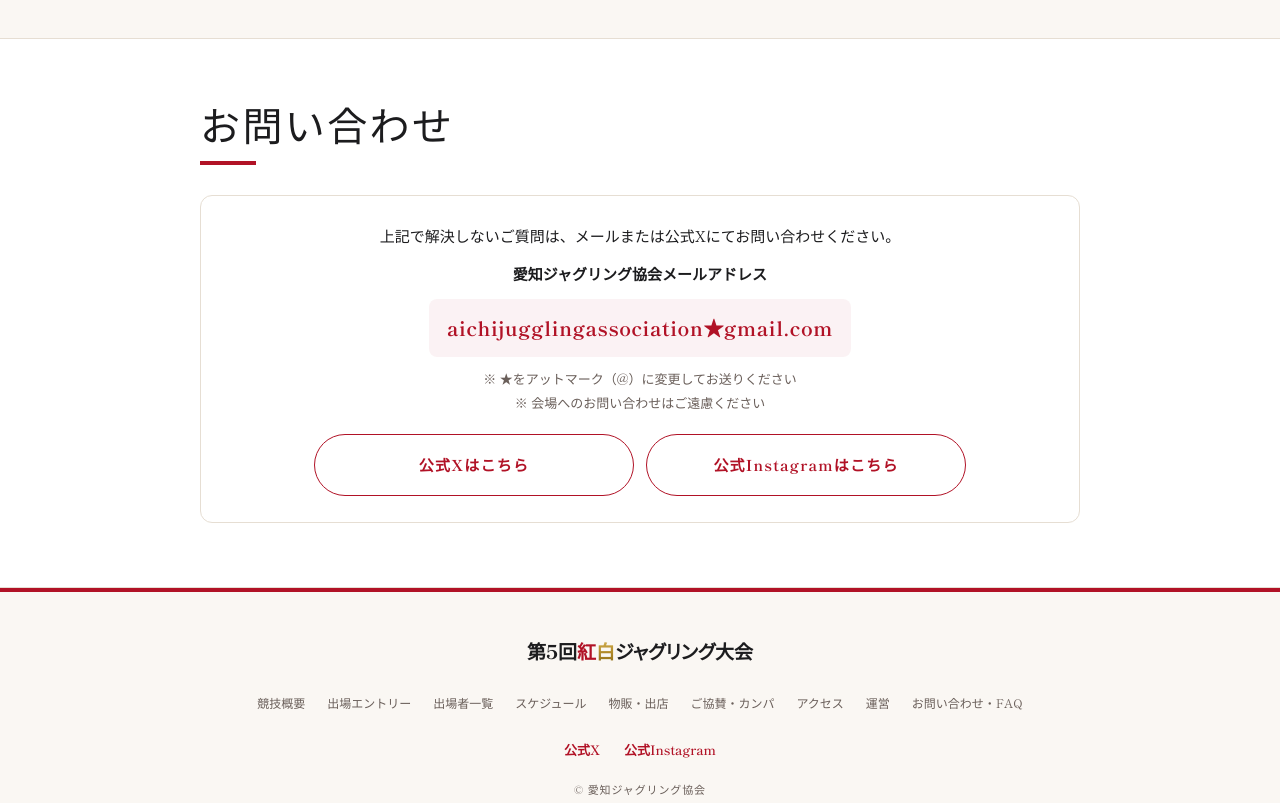
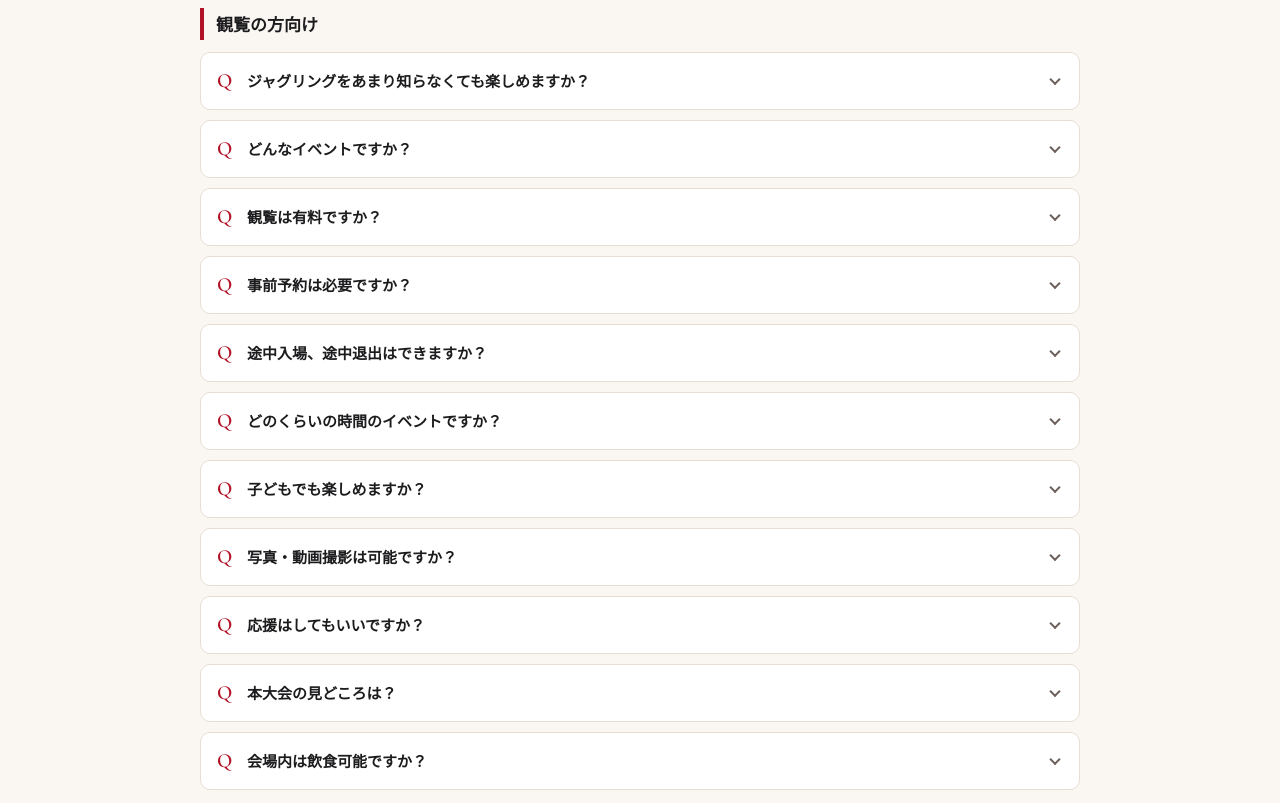
Before and after one commit to itosan1103/Kohakujuggling5th, a plain HTML site: page contact.html in a window 1280 px wide. Shown: the part 840-1643 px from the top of the page. Drawn offline with nearby package versions, Linux system fonts and the light colour scheme; a web font is replaced by a local one.

Commit message:
お問い合わせ・FAQに観覧の方向けFAQを追加、回答の文字を太く
- contact.html：「出場者の方向け」の下に「観覧の方向け」（11問）を追加
- style.css：.faq-a に font-weight:500 を追加（回答の文字が細すぎたため）
- contact.html：CSSの読み込みを ?v=20261125 に更新

Co-Authored-By: Claude Opus 5.5 <noreply@anthropic.com>
Claude-Session: https://claude.ai/code/session_01Sn9SP5raXFcERT99VcoCtM

```diff
--- a/assets/style.css
+++ b/assets/style.css
@@ -527,7 +527,7 @@ footer::before{content:'';position:absolute;top:-1px;left:0;right:0;height:4px;b
 .faq-item summary::after{content:"";position:absolute;right:20px;top:50%;width:8px;height:8px;border-right:2px solid var(--sub);border-bottom:2px solid var(--sub);transform:translateY(-70%) rotate(45deg);transition:transform .2s;}
 .faq-item[open] summary::after{transform:translateY(-30%) rotate(-135deg);}
 .faq-item summary:focus-visible{outline:2px solid var(--deep);outline-offset:-2px;}
-.faq-a{position:relative;padding:0 20px 16px 46px;color:var(--ink);line-height:1.8;}
+.faq-a{position:relative;padding:0 20px 16px 46px;color:var(--ink);line-height:1.8;font-weight:500;}
 .faq-a::before{content:"A";position:absolute;left:16px;top:-3px;font-family:"Cormorant Garamond",serif;font-size:20px;font-weight:600;color:var(--gold);}
 .faq-a p{margin:0;}
 .faq-a a{color:var(--deep);text-decoration:underline;}
--- a/contact.html
+++ b/contact.html
@@ -9,7 +9,7 @@
 <link rel="preconnect" href="https://fonts.gstatic.com" crossorigin>
 <link href="https://fonts.googleapis.com/css2?family=Shippori+Mincho:wght@400;500;600;700;800&family=Yuji+Syuku&family=Noto+Sans+JP:wght@300;400;500&family=Cormorant+Garamond:ital,wght@0,300;0,500;0,600;1,300;1,500&display=swap" rel="stylesheet">
 <link rel="icon" href="assets/aja-logo.PNG" type="image/png">
-<link rel="stylesheet" href="assets/style.css?v=20261124">
+<link rel="stylesheet" href="assets/style.css?v=20261125">
 </head>
 <body>
 
@@ -136,6 +136,54 @@
         <div class="faq-a"><p>はい、もちろん大歓迎です！ジャグリングを知らない方にも楽しんでいただけるようなイベントも企画中です！<br>ぜひご一緒に参加ください。</p></div>
       </details>
     </div>
+
+    <h3 class="faq-cat" id="faq-audience">観覧の方向け</h3>
+    <div class="faq-list">
+      <details class="faq-item">
+        <summary>ジャグリングをあまり知らなくても楽しめますか？</summary>
+        <div class="faq-a"><p>もちろん楽しめます。ぜひ一度ご覧になってください。</p></div>
+      </details>
+      <details class="faq-item">
+        <summary>どんなイベントですか？</summary>
+        <div class="faq-a"><p>出演者が紅組、白組に分かれてパフォーマンスを行い、観客投票にて勝敗を決めるジャグリング大会です。<br>個人の演技、チームとしての盛り上がりの両方を楽しめます。</p></div>
+      </details>
+      <details class="faq-item">
+        <summary>観覧は有料ですか？</summary>
+        <div class="faq-a"><p>無料です。</p></div>
+      </details>
+      <details class="faq-item">
+        <summary>事前予約は必要ですか？</summary>
+        <div class="faq-a"><p>不要です。</p></div>
+      </details>
+      <details class="faq-item">
+        <summary>途中入場、途中退出はできますか？</summary>
+        <div class="faq-a"><p>各ブロックの合間合間に休憩を設けております。その時間での入退場は可能です。（演技中の入退場は、出演される方への迷惑となりますのでご遠慮ください）</p></div>
+      </details>
+      <details class="faq-item">
+        <summary>どのくらいの時間のイベントですか？</summary>
+        <div class="faq-a"><p>2日間にわたるイベントとなります。</p></div>
+      </details>
+      <details class="faq-item">
+        <summary>子どもでも楽しめますか？</summary>
+        <div class="faq-a"><p>楽しめます。観て楽しめるジャグリングも多く、幅広い年齢層の方にご覧いただけます。</p></div>
+      </details>
+      <details class="faq-item">
+        <summary>写真・動画撮影は可能ですか？</summary>
+        <div class="faq-a"><p>出演者によって異なりますので、当日の案内に従ってください。</p></div>
+      </details>
+      <details class="faq-item">
+        <summary>応援はしてもいいですか？</summary>
+        <div class="faq-a"><p>拍手、歓声、大歓迎です。</p></div>
+      </details>
+      <details class="faq-item">
+        <summary>本大会の見どころは？</summary>
+        <div class="faq-a"><p>高度なジャグリング技術、音楽や演出にこだわったパフォーマンス、紅白チームによる対抗戦の盛り上がりなど、様々な見どころがございます。</p></div>
+      </details>
+      <details class="faq-item">
+        <summary>会場内は飲食可能ですか？</summary>
+        <div class="faq-a"><p>ロビーでのみ可能です。</p></div>
+      </details>
+    </div>
   </div>
 </section>
 
```
